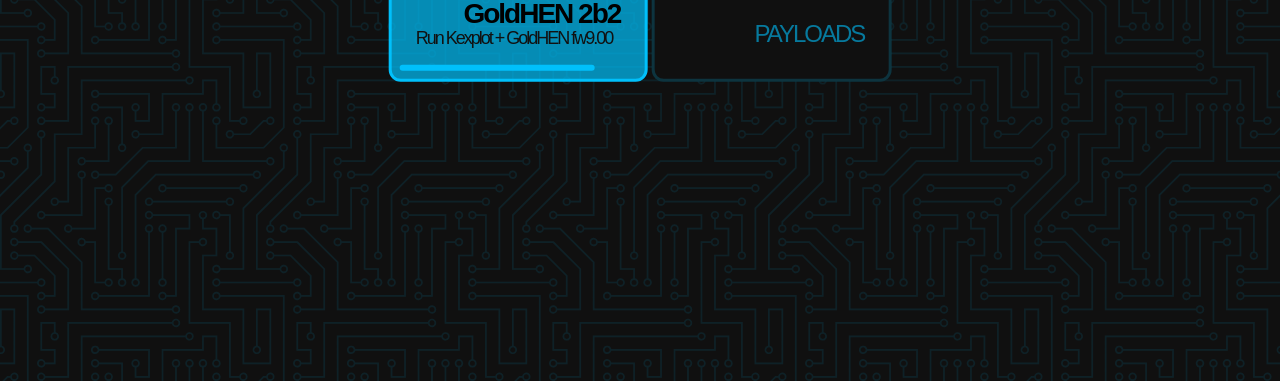
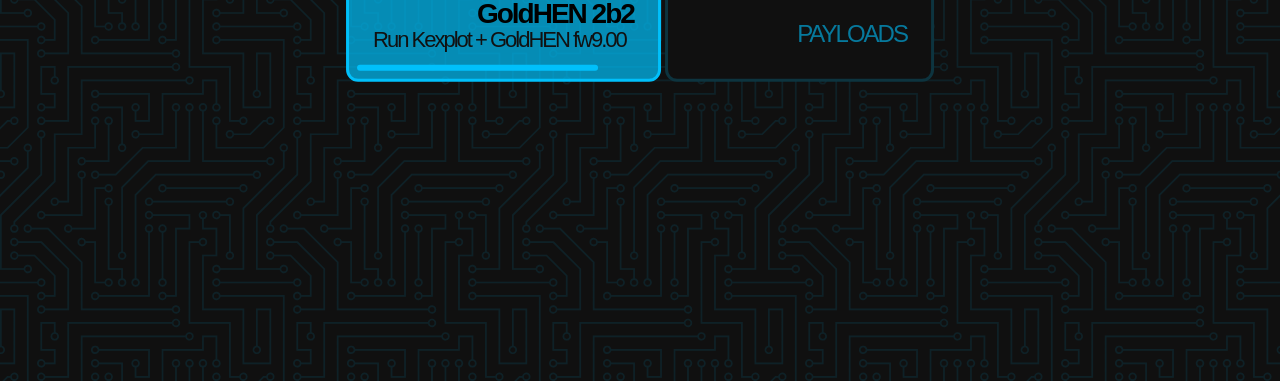
Before and after one commit to B-Dem/memz-hosts, a plain HTML site: page index.html in a window 1280 px wide. Shown: the part 419-800 px from the top of the page. Drawn offline with Linux system fonts and the light colour scheme; no server answers.

Commit message:
Increased button desc font size

```diff
--- a/src/css/styles.css
+++ b/src/css/styles.css
@@ -168,15 +168,15 @@
 }
 
 .xhost__button .xhost-payload__desc {
-  font-size: 18px;
+  font-size: 22px;
   overflow: hidden;
   position: relative;
   white-space: initial;
-  font-weight: 400;
+  font-weight: 300;
   height: 0;
   opacity: 0;
   transition: height 0.3s linear;
-  line-height: 17px !important;
+  line-height: 19px !important;
   padding-right: 8px;
   color: #111;
 }
```
